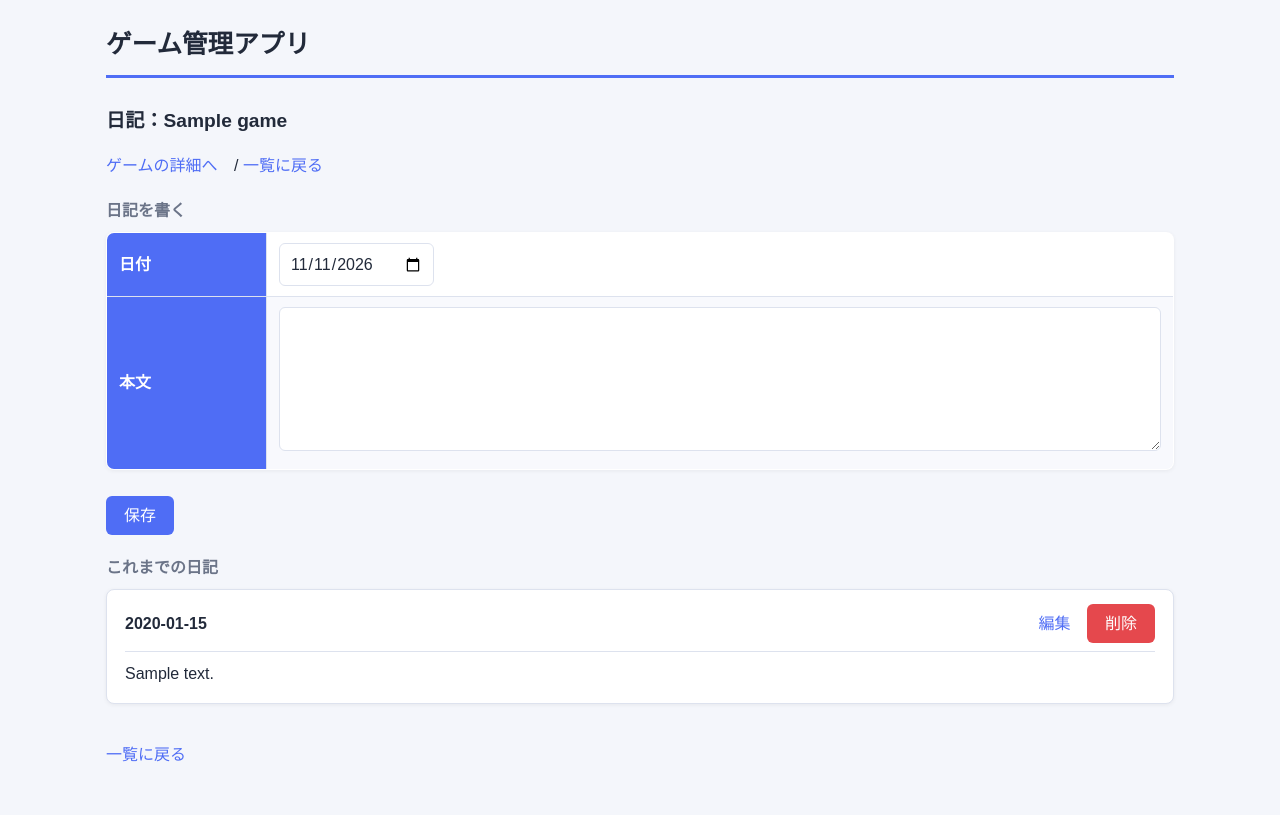
After one commit to yuta1010gg/Game-Management-App, a Flask app: page /game/1/diary in a window 1280 px wide. The commit adds this page. Run offline with Flask 3, Linux system fonts and the light colour scheme; the visitor is signed in with stand-in values (Sample User, id 1); tables that the repository leaves empty hold one stand-in row (values such as "Sample post").

Commit message:
日記機能の追加

```diff
--- a/flaskr/__init__.py
+++ b/flaskr/__init__.py
@@ -10,6 +10,7 @@ db.create_statuses_table()
 db.create_genres_table()
 db.create_users_table()
 db.create_games_table()
+db.create_diaries_table()
 db.insert_default_platforms()
 db.insert_default_statuses()
 db.insert_default_genres()
--- a/flaskr/main.py
+++ b/flaskr/main.py
@@ -61,6 +61,7 @@ import sqlite3
 
 import os      # フォルダやファイルのパスを扱う
 import uuid    # ランダムなファイル名を作る
+from datetime import date    # 今日の日付を取得したり、日付の形を確認したりする
 
 # パスワードの変換(ハッシュ化)と照合の道具
 #   generate_password_hash : パスワードを、元に戻せない文字列に変換する
@@ -78,6 +79,8 @@ from flaskr.db import get_status_counts, get_genre_counts, get_platform_counts,
 # マスタ管理用:MASTERS は「管理してよいテーブルの一覧(辞書)」、
 # 他の3つは一覧取得・追加・削除の関数
 from flaskr.db import MASTERS, get_master_items, add_master_item, delete_master_item
+# 日記用:追加・一覧・1件取得・更新・削除と、ゲームごとの件数
+from flaskr.db import add_diary, get_diaries, get_diary, update_diary, delete_diary, get_diary_counts
 
 # 使用するSQLiteデータベースのファイル名
 # (db.py にも同じものがある。同じファイルを指している)
@@ -291,6 +294,10 @@ def index():
     # 辞書のリストに変換すると、HTML で game.title と書ける。
     games = []
 
+    # ゲームごとの日記の件数 {game_id: 件数}。日記が無いゲームは辞書に無いので、
+    # 下で .get(id, 0) として「無ければ0」にしている。
+    diary_counts = get_diary_counts(user_id)
+
     for row in db_games:
         games.append({
                     'id': row[0],             # SELECTの1番目
@@ -303,7 +310,8 @@ def index():
                     'purchase_date': row[7],  # 購入日(未入力なら None)
                     'memo': row[8],           # メモ
                     'favorite': row[9],        # お気に入り(1 or 0)
-                    'image': row[10]          # 画像のファイル名(無ければ None)
+                    'image': row[10],          # 画像のファイル名(無ければ None)
+                    'diary_count': diary_counts.get(row[0], 0)   # 日記の件数(無ければ0)
                     })
 
     # ----- (7) 画面を作って返す -----
@@ -412,6 +420,7 @@ def delete(game_id):
     row = con.execute('SELECT image FROM games WHERE id = ? AND user_id = ?', [game_id, user_id]).fetchone()
     # WHERE id = ? AND user_id = ? で「自分の、このIDの1件だけ」を消す。
     # (WHEREを忘れると全件消えるので注意)
+    con.execute('DELETE FROM diaries WHERE game_id = ? AND user_id = ?', [game_id, user_id])
     con.execute('DELETE FROM games WHERE id = ? AND user_id = ?', [game_id, user_id])
     con.commit()
     con.close()
@@ -693,3 +702,105 @@ def login():
 def logout():
     session.clear()      # 記憶していた内容をすべて消す = ログアウト
     return redirect(url_for('login', msg='ログアウトしました'))
+
+
+# ============================================================
+# 14. 日記(ゲームごとの日記の表示・追加・編集・削除)
+# ============================================================
+# 1つのゲームに、日記を何件でも書ける(同じ日に何回書いてもよい)。
+# どのページにも @login_required を付けて、ログインしていない人は入れないようにしている。
+# 他の人のゲーム・日記は、db.py 側が user_id で絞っているので取得できない(404にする)。
+
+# 日付の入力を、'2026-11-11' の形の文字列に整える関数
+# 空欄や、日付として正しくない文字が届いたときは「今日」にする。
+# (画面では日付入力欄を使うが、送信内容は自由に書き換えられるため、念のため確認する)
+def normalize_date(text):
+    try:
+        return date.fromisoformat(text).isoformat()
+    except (ValueError, TypeError):    # 日付にできない / 項目が届いていない(None)
+        return date.today().isoformat()
+
+# --- 日記ページの表示 ( /game/<id>/diary ) ---
+# 上に「書き込みフォーム」、下に「これまでの日記の一覧」を出す。
+@app.route('/game/<int:game_id>/diary')
+@login_required
+def diary(game_id):
+    user_id = session['user_id']
+    # 自分のゲームか確認する(他人のゲームや存在しないゲームなら404)
+    game = get_game(game_id, user_id)
+    if game is None:
+        abort(404)
+
+    return render_template(
+        'diary.html',
+        game=game,                                  # ゲーム名などを画面に出すため
+        diaries=get_diaries(game_id, user_id),      # 日記の一覧(新しい順)
+        today=date.today().isoformat(),             # 日付入力欄の初期値(今日)
+        msg=request.args.get('msg', '')             # 追加・更新・削除の結果メッセージ
+    )
+
+# --- 日記の追加 ( /game/<id>/diary/add ) ---
+@app.route('/game/<int:game_id>/diary/add', methods=['POST'])
+@login_required
+def diary_add(game_id):
+    user_id = session['user_id']
+    if get_game(game_id, user_id) is None:
+        abort(404)
+
+    # 本文は前後の空白を取り除く。空(空白だけも含む)なら保存しない。
+    body = request.form.get('body', '').strip()
+    if not body:
+        return redirect(url_for('diary', game_id=game_id, msg='本文を入力してください'))
+
+    diary_date = normalize_date(request.form.get('diary_date'))
+    add_diary(game_id, user_id, diary_date, body)
+
+    # 追加後は日記ページへ戻る(リダイレクトなので、再読み込みしても二重登録されない)
+    return redirect(url_for('diary', game_id=game_id, msg='日記を追加しました'))
+
+
+# --- 日記の編集 ( /diary/<id>/edit ) ---
+# GET  : 今の内容が入った編集フォームを表示
+# POST : 入力内容をチェックして、問題なければ更新
+@app.route('/diary/<int:diary_id>/edit', methods=['GET', 'POST'])
+@login_required
+def diary_edit(diary_id):
+    user_id = session['user_id']
+    # entry = (id, game_id, diary_date, body)。自分の日記でなければ None
+    entry = get_diary(diary_id, user_id)
+    if entry is None:
+        abort(404)
+
+    game_id = entry[1]
+    game = get_game(game_id, user_id)    # 画面にゲーム名を出す・戻り先に使う
+    if game is None:
+        abort(404)
+
+    error = None
+    if request.method == 'POST':
+        body = request.form.get('body', '').strip()
+        diary_date = normalize_date(request.form.get('diary_date'))
+        if not body:
+            error = '本文を入力してください'
+            # 画面に戻したとき、選んだ日付が元に戻らないよう entry を入力内容で作り直す
+            entry = (diary_id, game_id, diary_date, body)
+        else:
+            update_diary(diary_id, user_id, diary_date, body)
+            return redirect(url_for('diary', game_id=game_id, msg='日記を更新しました'))
+
+    return render_template('diary_edit.html', game=game, entry=entry, error=error)
+
+# --- 日記の削除 ( /diary/<id>/delete ) ---
+# POSTのみ(ゲームの削除と同じ考え方。URLを開いただけでは消えない)
+@app.route('/diary/<int:diary_id>/delete', methods=['POST'])
+@login_required
+def diary_delete(diary_id):
+    user_id = session['user_id']
+    entry = get_diary(diary_id, user_id)
+    if entry is None:
+        abort(404)
+
+    delete_diary(diary_id, user_id)
+
+    # 消したあとは、その日記があったゲームの日記ページへ戻る(entry[1] = game_id)
+    return redirect(url_for('diary', game_id=entry[1], msg='日記を削除しました'))
--- a/flaskr/static/style.css
+++ b/flaskr/static/style.css
@@ -161,11 +161,11 @@ input[type="submit"]:hover {
 }
 
 /* 削除ボタンだけ赤くする(action に /delete/ を含むフォームの中のボタン) */
-form[action*="/delete/"] input[type="submit"] {
+form[action*="/delete"] input[type="submit"] {
     background: var(--danger);
 }
 
-form[action*="/delete/"] input[type="submit"]:hover {
+form[action*="/delete"] input[type="submit"]:hover {
     background: var(--danger-dark);
 }
 
@@ -311,3 +311,31 @@ form[method="post"] + form[method="post"] {
     border-radius: 6px;
     display: block;
 }
+
+/* ---------- 日記ページ ---------- */
+/* 日記1件ぶんのカード */
+.diary-entry {
+    background: var(--card);
+    border: 1px solid var(--border);
+    border-radius: 8px;
+    padding: 14px 18px;
+    margin-bottom: 12px;
+    box-shadow: 0 1px 4px rgba(0, 0, 0, 0.06);
+}
+
+/* 上の行:左に日付、右に編集・削除 */
+.diary-head {
+    display: flex;
+    justify-content: space-between;
+    align-items: center;
+    margin-bottom: 8px;
+    padding-bottom: 8px;
+    border-bottom: 1px solid var(--border);
+}
+
+/* 本文:Enterの改行をそのまま表示し、長い文字列は枠の端で折り返す */
+.diary-body {
+    white-space: pre-wrap;
+    overflow-wrap: anywhere;
+    line-height: 1.8;
+}
--- /dev/null
+++ b/flaskr/templates/diary.html
@@ -0,0 +1,67 @@
+<!DOCTYPE html>
+<html lang="ja">
+    <head>
+        <meta charset="UTF-8">
+        <title>ゲーム管理アプリ - 日記</title>
+        <link rel="stylesheet" href="{{ url_for('static', filename='style.css') }}">
+    </head>
+    <body>
+        <h1>ゲーム管理アプリ</h1>
+
+        <h2>日記：{{ game[1] }}</h2>
+
+        <p>
+            <a href="{{ url_for('detail', game_id=game[0]) }}">ゲームの詳細へ</a> /
+            <a href="{{ url_for('index') }}">一覧に戻る</a>
+        </p>
+
+        {% if msg %}
+            <p class="msg">{{ msg }}</p>
+        {% endif %}
+
+        <h3>日記を書く</h3>
+
+        <form method="post" action="{{ url_for('diary_add', game_id=game[0]) }}">
+            <table border="1">
+                <tr>
+                    <th>日付</th>
+                    <td><input type="date" name="diary_date" value="{{ today }}"></td>
+                </tr>
+                <tr>
+                    <th>本文</th>
+                    <td><textarea name="body" rows="5" cols="50" required></textarea></td>
+                </tr>
+            </table>
+
+            <br>
+            <input type="submit" value="保存">
+        </form>
+
+        <h3>これまでの日記</h3>
+
+        {% if not diaries %}
+            <p>まだ日記がありません。最初の1行を書いてみましょう。</p>
+        {% else %}
+            {% for diary_id, diary_date, body in diaries %}
+                <div class="diary-entry">
+                    <div class="diary-head">
+                        <strong>{{ diary_date }}</strong>
+                        <span>
+                            <a href="{{ url_for('diary_edit', diary_id=diary_id) }}">編集</a>
+                            <form method="post"
+                                  action="{{ url_for('diary_delete', diary_id=diary_id) }}"
+                                  style="display:inline;"
+                                  onsubmit="return confirm('この日記を削除しますか？');">
+                                <input type="submit" value="削除">
+                            </form>
+                        </span>
+                    </div>
+                    <div class="diary-body">{{ body }}</div>
+                </div>
+            {% endfor %}
+        {% endif %}
+
+        <br>
+        <a href="{{ url_for('index') }}">一覧に戻る</a>
+    </body>
+</html>
--- a/flaskr/templates/index.html
+++ b/flaskr/templates/index.html
@@ -79,6 +79,7 @@
                     <th>プレイ時間</th>
                     <th>購入日</th>
                     <th>メモ</th>
+                    <th>日記</th>
                 </tr>
 
                 {% for game in games %}
@@ -123,6 +124,7 @@
                                 {{ game.memo }}
                             {% endif %}
                         </td>
+                        <td><a href="{{ url_for('diary', game_id=game.id) }}">📖 {{ game.diary_count }}件</a></td>
                     </tr>
                 {% endfor %}
             </table>
```
Also changed, not shown: flaskr/db.py (+97 -0 lines), flaskr/templates/diary_edit.html (added, +36 -0 lines).
